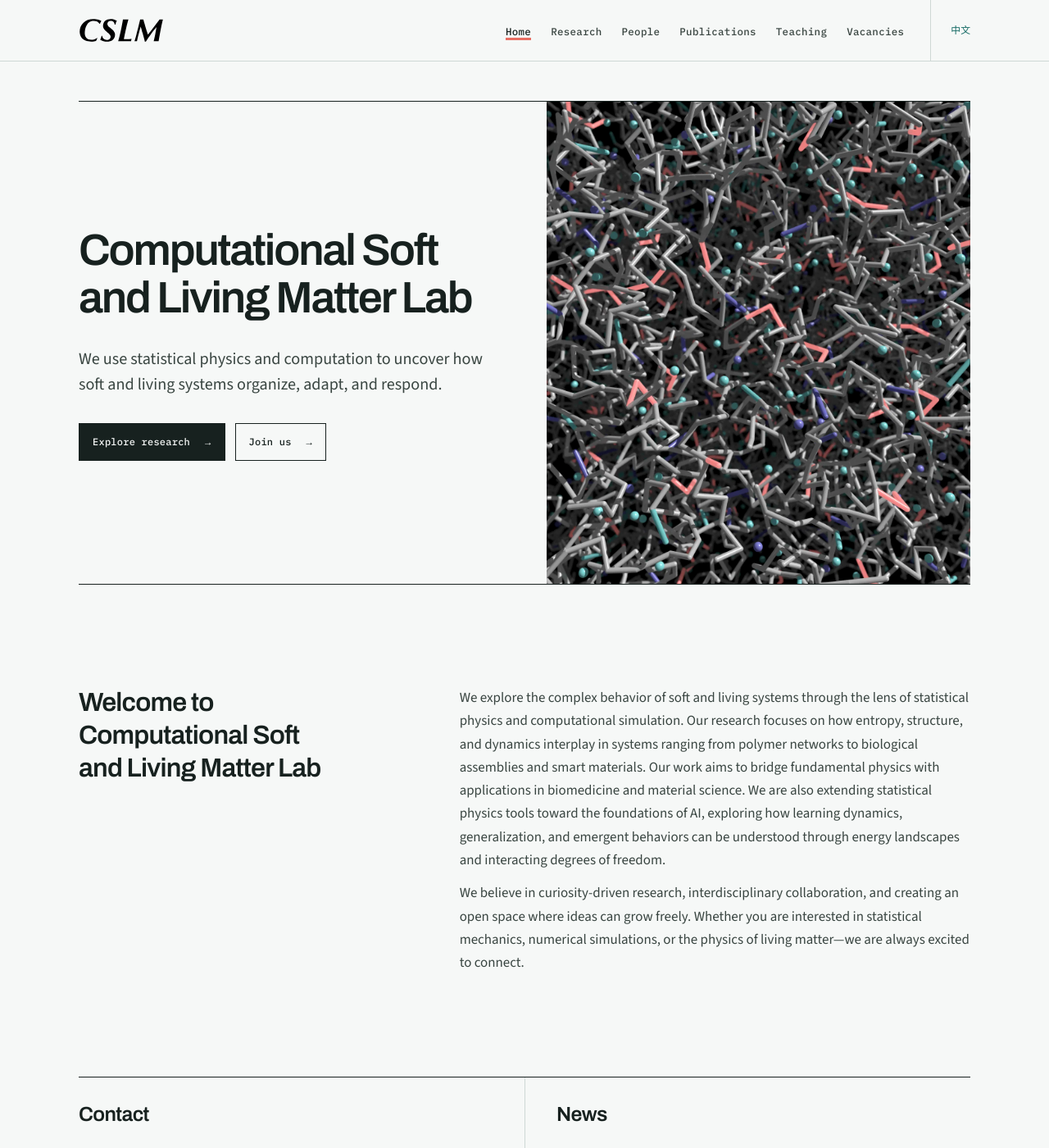
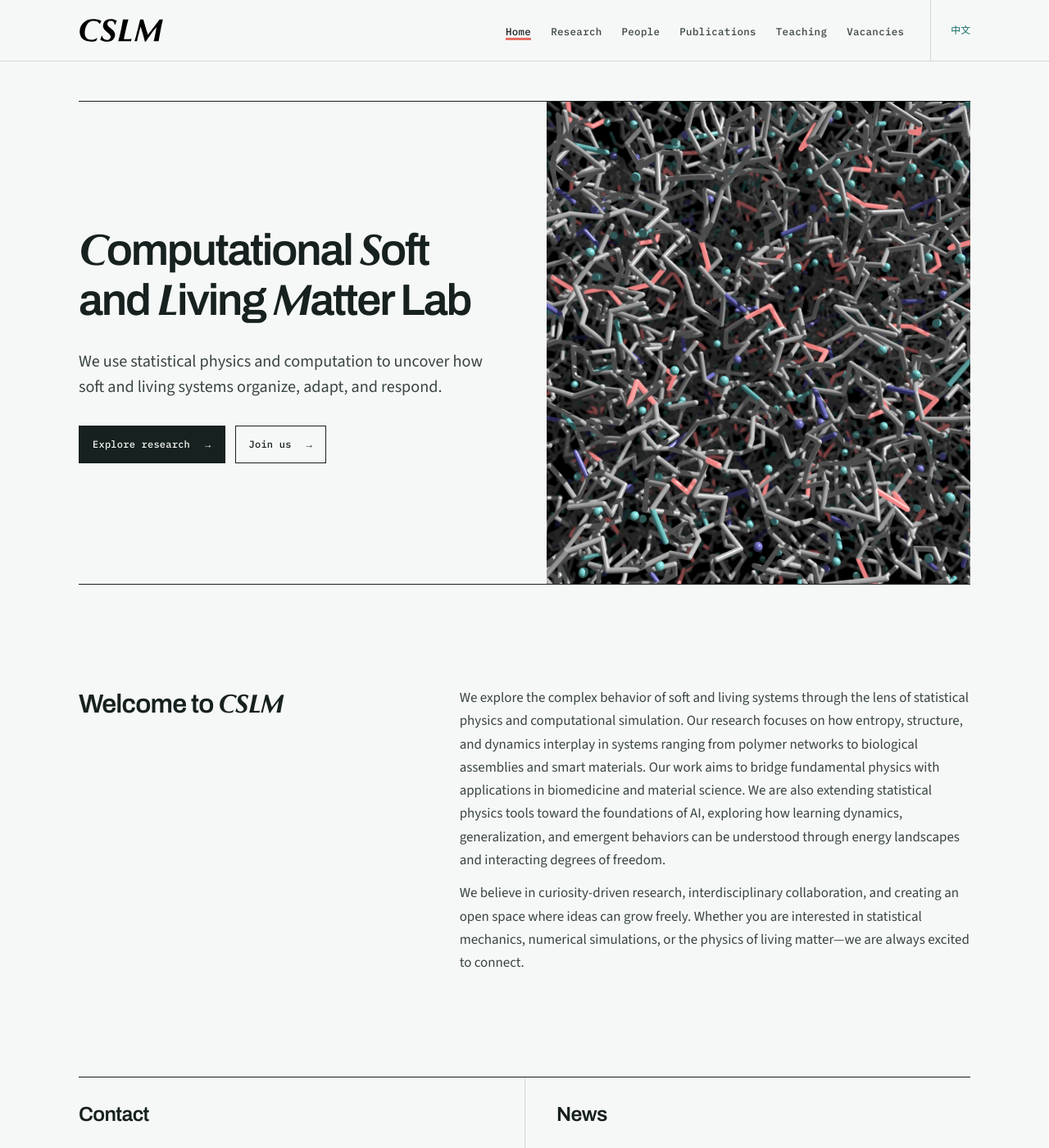
Before and after one commit to xxialab/xxialab.github.io, a Jekyll site: the page built from index.html, in a window 1280 px wide and 1400 px high. Shown: the whole window at 82% size. Built offline with Jekyll 4.4.1, drawn with Linux system fonts in a browser that asks for light colours.

Commit message:
Use Optima logo initials in homepage headings

```diff
--- a/_layouts/default.html
+++ b/_layouts/default.html
@@ -10,7 +10,7 @@
   <link rel="alternate" hreflang="{{ page.alt_lang }}" href="{{ page.alternate | absolute_url }}">
   <link rel="alternate" hreflang="x-default" href="{{ page.x_default | absolute_url }}">
   <link rel="icon" href="{{ '/images/favicon.svg?v=cslm-1' | relative_url }}" type="image/svg+xml" sizes="any">
-  <link rel="stylesheet" href="{{ '/assets/style.css?v=20260914-2' | relative_url }}">
+  <link rel="stylesheet" href="{{ '/assets/style.css?v=20260914-3' | relative_url }}">
   <meta property="og:type" content="website">
   <meta property="og:site_name" content="CSLM Lab">
   <meta property="og:title" content="{{ page.title }} | CSLM Lab">
--- a/assets/style.css
+++ b/assets/style.css
@@ -28,6 +28,21 @@
   font-weight: 400 600;
   font-display: swap;
   src: url("fonts/source-sans-3-latin.woff2") format("woff2");
+}
+
+@font-face {
+  font-family: "CSLM Optima";
+  font-style: italic;
+  font-weight: 700;
+  font-display: swap;
+  src: url("fonts/optima-bold-italic-cslm.woff2") format("woff2");
+  unicode-range: U+0043, U+004C-004D, U+0053;
+}
+
+.cslm-letter {
+  font-family: "CSLM Optima", Optima, sans-serif;
+  font-style: italic;
+  font-weight: 700;
 }
 
 :root {
--- a/index.html
+++ b/index.html
@@ -12,7 +12,7 @@ permalink: /index.html
 <main id="main-content" class="mainpg">
     <div class="hero">
       <div class="hero-content">
-        <h1>Computational Soft and Living Matter Lab</h1>
+        <h1><span class="cslm-letter">C</span>omputational <span class="cslm-letter">S</span>oft and <span class="cslm-letter">L</span>iving <span class="cslm-letter">M</span>atter Lab</h1>
         <p class="hero-lead">
           We use statistical physics and computation to uncover how soft and living systems organize, adapt, and respond.
         </p>
@@ -31,7 +31,7 @@ permalink: /index.html
 
     <section class="home-intro">
       <div>
-        <h2>Welcome to Computational Soft and Living Matter Lab</h2>
+        <h2>Welcome to <span class="cslm-letter">CSLM</span></h2>
       </div>
       <div class="home-intro-copy">
         <p>We explore the complex behavior of soft and living systems through the lens of statistical physics and computational simulation. Our research focuses on how entropy, structure, and dynamics interplay in systems ranging from polymer networks to biological assemblies and smart materials. Our work aims to bridge fundamental physics with applications in biomedicine and material science.
--- a/scripts/build_preview.py
+++ b/scripts/build_preview.py
@@ -108,7 +108,7 @@ def render_page(meta: dict, content: str) -> str:
   <link rel="alternate" hreflang="{meta['alt_lang']}" href="{alternate}">
   <link rel="alternate" hreflang="x-default" href="{x_default}">
   <link rel="icon" href="/images/favicon.svg?v=cslm-1" type="image/svg+xml" sizes="any">
-  <link rel="stylesheet" href="/assets/style.css?v=20260914-2">
+  <link rel="stylesheet" href="/assets/style.css?v=20260914-3">
   <meta property="og:type" content="website">
   <meta property="og:site_name" content="CSLM Lab">
   <meta property="og:title" content="{title} | CSLM Lab">
--- a/zh/index.html
+++ b/zh/index.html
@@ -32,7 +32,7 @@ permalink: /zh/index.html
 
     <section class="home-intro">
       <div>
-        <h2>欢迎来到计算软物质与生命物质实验室</h2>
+        <h2>欢迎来到 <span class="cslm-letter">CSLM</span></h2>
       </div>
       <div class="home-intro-copy">
         <p>
```
Also changed, not shown: assets/fonts/optima-bold-italic-cslm.woff2 (added).
